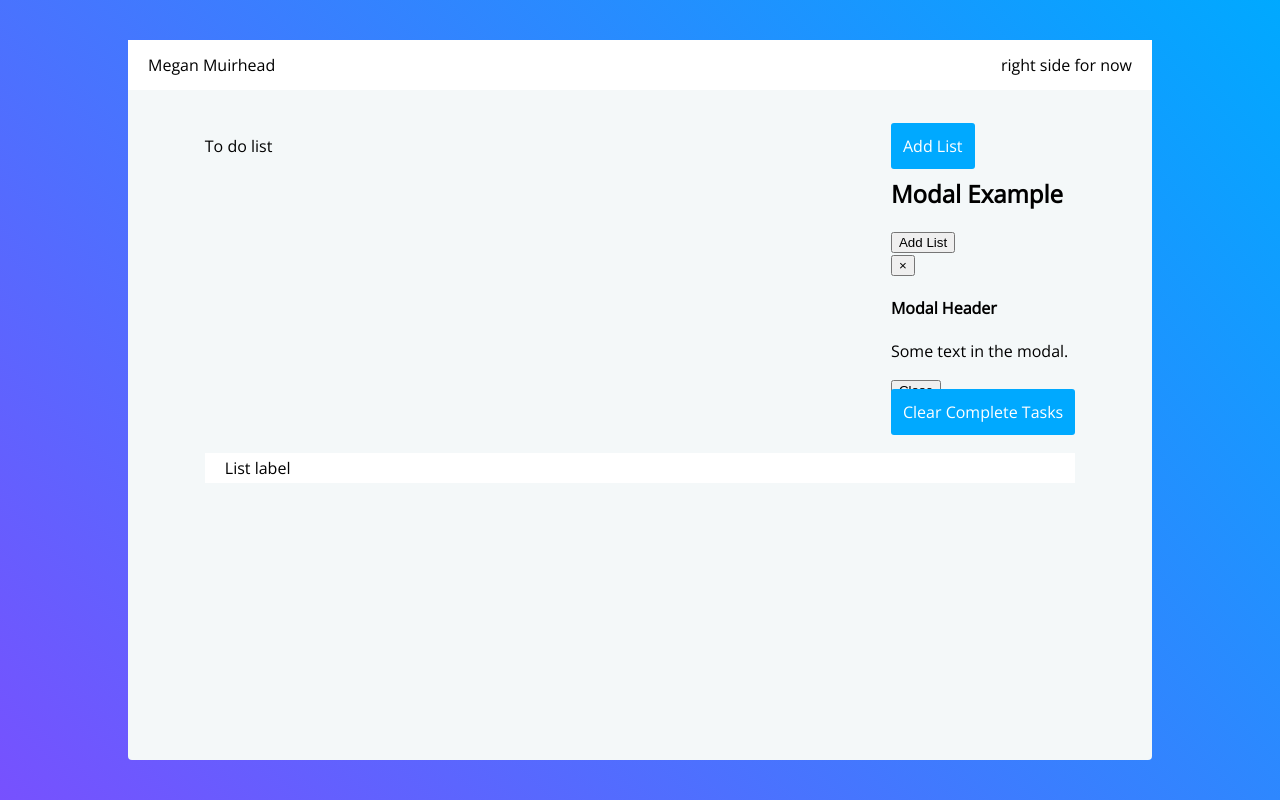
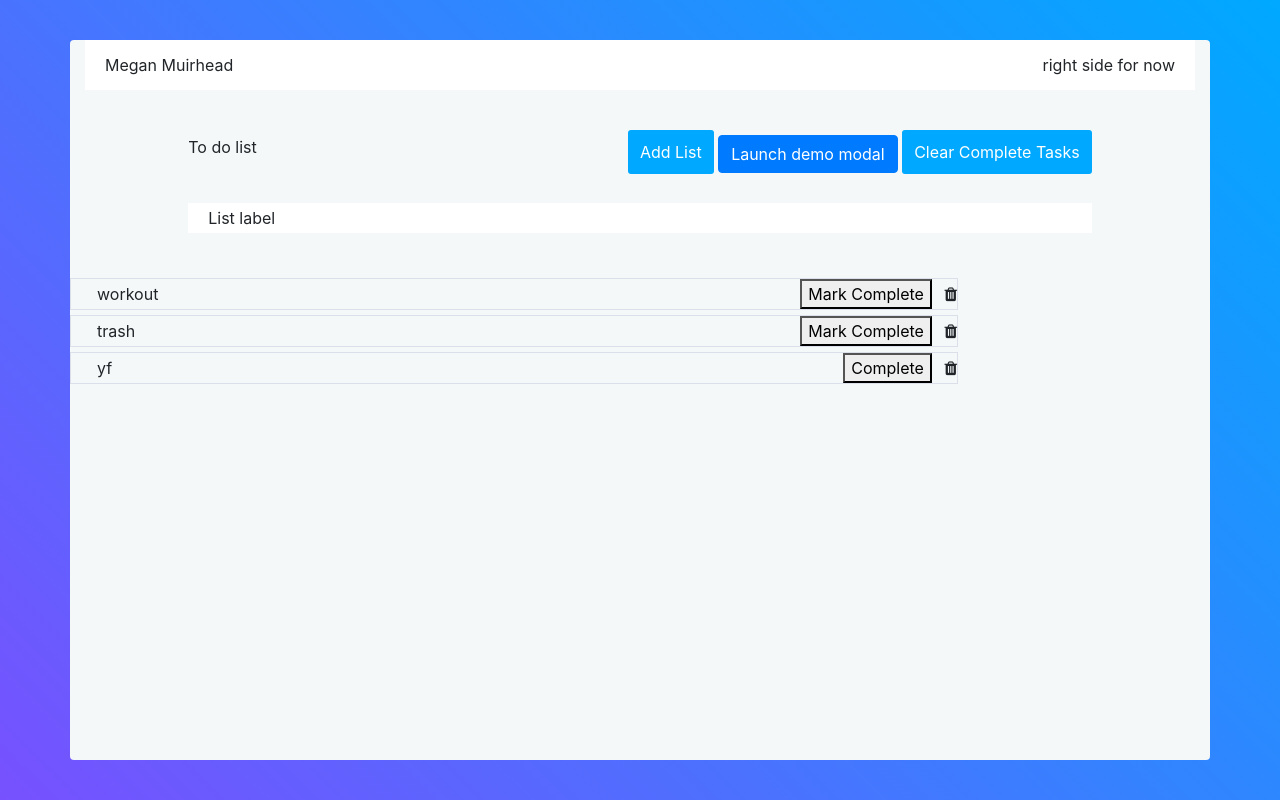
Before and after one commit to meganmuirhead/toDoList, a plain HTML site: page index.html in a window 1280 px wide. Drawn offline with nearby package versions, Linux system fonts and the light colour scheme.

Commit message:
getting modal to work

```diff
--- a/action.js
+++ b/action.js
@@ -1,43 +1,43 @@
-<!DOCTYPE html>
-<html lang="en">
-    <head>
-    <meta charset="UTF-8">
-    <title>Title</title>
-    <link href="https://fonts.googleapis.com/css?family=Open+Sans" rel="stylesheet">
-    <link href="style.css" rel="stylesheet">
-    <script src="action.js" defer></script>
-</head>
-<body>
-<div class="container">
+$('#myModal').on('shown.bs.modal', function () {
+    $('#myInput').trigger('focus')
+})
 
-    <div class="headbar">
-    <div class="left">
-    Megan Muirhead
-</div>
-<div class="right">
-    right side for now
-                   </div>
-                   </div>
-                   <div class="main">
-    <div class="header">
-    <div class="headLeft">
-    To do list
-</div>
-<div class="headerRight">
-    <a href="#" class="blueBtn">Add List</a>
-<a href="#" class="blueBtn">Add Item</a>
-<a href="#" class="blueBtn">Clear Complete Tasks</a>
+function markComplete(myelement) {
+    let mydad = $(myelement).parent().parent();
+    $(mydad).toggleClass("complete");
+    $(mydad).find(".iconspot").toggleClass("fa-check");
 
-</div>
-</div>
-<div class="list">
-    <div class="toDoList">
-    <span class="listLabel">List label</span>
-</div>
-</div>
-</div>
 
-</div>
 
-</body>
-</html>
+}
+function removeRow(theelement) {
+    let grandpa = $(theelement).parent().parent();
+
+    // $(grandpa).animate({
+    //     opacity: 0,
+    //     left: "+=50"
+    // },
+    //     800, function (){
+    //     //animation complete
+        $(grandpa).remove();
+
+    // });
+}
+// function removeRow(theelement) {
+//     let grandpa = $(theelement).parent().parent();\
+//
+//     $(grandpa).slideUp("900", function () {
+//         //fires after slide up is done
+//         $(grandpa).remove();
+//     });
+// }
+
+function validateForm() {var message = document.forms["myForm"]["myMessage"].value;if (message == null || message.trim().length < minLength) {  alert("Message must be filled out");returnfalse;    }}
+
+function checkInp() {
+    var x=document.forms["myForm"]["age"].value;
+    if (isNaN(x)) {
+        alert("Must input numbers");
+        return false;
+    }
+}
--- a/index.html
+++ b/index.html
@@ -1,11 +1,17 @@
 <!DOCTYPE html>
 <html lang="en">
 <head>
-    <meta charset="UTF-8">
+    <meta charset="utf-8">
+    <meta name="viewport" content="width=device-width, initial-scale=1, shrink-to-fit=no">
     <title>Title</title>
+    <!--<script src="https://code.jquery.com/jquery-1.12.4.js"></script>-->
+    <link rel="stylesheet" href="https://maxcdn.bootstrapcdn.com/font-awesome/4.7.0/css/font-awesome.min.css">
+
     <link href="https://fonts.googleapis.com/css?family=Open+Sans" rel="stylesheet">
     <link href="style.css" rel="stylesheet">
-    <!--<script src="action.js" defer></script>-->
+    <!-- Bootstrap CSS -->
+    <link rel="stylesheet" href="https://maxcdn.bootstrapcdn.com/bootstrap/4.0.0/css/bootstrap.min.css" integrity="sha384-Gn5384xqQ1aoWXA+058RXPxPg6fy4IWvTNh0E263XmFcJlSAwiGgFAW/dAiS6JXm" crossorigin="anonymous">
+    <script src="action.js" defer></script>
 </head>
 <body>
     <div class="container">
@@ -25,33 +31,37 @@
                 </div>
                 <div class="headerRight">
                     <a href="#" class="blueBtn">Add List</a>
-                    <div class="modal">
-                        <h2>Modal Example</h2>
-                        <!-- Trigger the modal with a button -->
-                        <button type="button" class="btn btn-info btn-lg" data-toggle="modal" data-target="#myModal">Add List</button>
+
+
+                    <button type="button" class="btn btn-primary" data-toggle="modal" data-target="#exampleModal">
+                        Launch demo modal
+                    </button>
 
                     <!-- Modal -->
-                        <div class="modal fade" id="myModal" role="dialog">
-                            <div class="modal-dialog">
-
-                                <!-- Modal content-->
+                    <div class="modal fade" id="exampleModal" tabindex="-1" role="dialog" aria-labelledby="exampleModalLabel" aria-hidden="true">
+                        <div class="modal-dialog" role="document">
                             <div class="modal-content">
                                 <div class="modal-header">
-                                        <button type="button" class="close" data-dismiss="modal">&times;</button>
-                                        <h4 class="modal-title">Modal Header</h4>
+                                    <h5 class="modal-title" id="exampleModalLabel">Modal title</h5>
+                                    <button type="button" class="close" data-dismiss="modal" aria-label="Close">
+                                        <span aria-hidden="true">&times;</span>
+                                    </button>
                                 </div>
                                 <div class="modal-body">
-                                        <p>Some text in the modal.</p>
+                                    ...
                                 </div>
                                 <div class="modal-footer">
-                                        <button type="button" class="btn btn-default" data-dismiss="modal">Close</button>
+                                    <button type="button" class="btn btn-secondary" data-dismiss="modal">Close</button>
+                                    <button type="button" class="btn btn-primary">Save changes</button>
+                                </div>
+                            </div>
                         </div>
                     </div>
 
-                            </div>
-                        </div>
 
-                    </div>
+
+
+
                     <a href="#" class="blueBtn">Clear Complete Tasks</a>
 
                 </div>
@@ -63,7 +73,45 @@
             </div>
         </div>
 
+
+
+
+        <div class="row">
+            <div class="rowLeft">
+                <div class="iconspot fa"></div>
+                <div class="label">workout</div>
+            </div>
+            <div class="rowRight">
+                <button onclick="markComplete(this)">Mark Complete</button>
+                <div class="fa fa-trash" onclick="removeRow(this)"></div>
+            </div>
+        </div>
+        <div class="row">
+            <div class="rowLeft">
+                <div class="iconspot fa"></div>
+                <div class="label">trash</div>
+            </div>
+            <div class="rowRight">
+                <button onclick="markComplete(this)">Mark Complete</button>
+                <div class="fa fa-trash" onclick="removeRow(this)"></div>
+            </div>
+        </div>
+        <div class="row">
+            <div class="rowLeft">
+                <div class="iconspot fa"></div>
+                <div class="label">yf</div>
+            </div>
+            <div class="rowRight">
+                <button onclick="markComplete(this)">Complete</button>
+                <div class="fa fa-trash" onclick="removeRow(this)"></div>
+            </div>
         </div>
 
+    </div>
+<!-- Optional JavaScript -->
+<!-- jQuery first, then Popper.js, then Bootstrap JS -->
+<script src="https://code.jquery.com/jquery-3.2.1.slim.min.js" integrity="sha384-KJ3o2DKtIkvYIK3UENzmM7KCkRr/rE9/Qpg6aAZGJwFDMVNA/GpGFF93hXpG5KkN" crossorigin="anonymous"></script>
+<script src="https://cdnjs.cloudflare.com/ajax/libs/popper.js/1.12.9/umd/popper.min.js" integrity="sha384-ApNbgh9B+Y1QKtv3Rn7W3mgPxhU9K/ScQsAP7hUibX39j7fakFPskvXusvfa0b4Q" crossorigin="anonymous"></script>
+<script src="https://maxcdn.bootstrapcdn.com/bootstrap/4.0.0/js/bootstrap.min.js" integrity="sha384-JZR6Spejh4U02d8jOt6vLEHfe/JQGiRRSQQxSfFWpi1MquVdAyjUar5+76PVCmYl" crossorigin="anonymous"></script>
 </body>
 </html>
--- /dev/null
+++ b/modalForTodoList.js
@@ -0,0 +1,3 @@
+$('#myModal').on('shown.bs.modal', function () {
+    $('#myInput').trigger('focus')
+})
--- a/style.less
+++ b/style.less
@@ -31,6 +31,30 @@ body{
   background-color: #f4f8f9;
   border-radius: 4px;
 
+  .row {
+    width: 80%;
+    border: 1px solid #dadfea;
+    display: flex;
+    justify-content: space-between;
+    align-items: center;
+    margin-bottom: 5px;
+    position: relative;
+  }
+  .rowLeft{
+    display: flex;
+  }
+  .iconspot{
+    margin-right: 10px;
+    width: 16px;
+  }
+  .complete{
+    color: green;
+    border-color: green;
+  }
+  .fa-trash{
+    cursor: pointer;
+    margin-left: 8px;
+  }
 
   .headbar {
 
```
Also changed, not shown: modal.html (added, +46 -0 lines), modal.css (added), style.css. Lines whose indentation alone changed are shown as unchanged.
